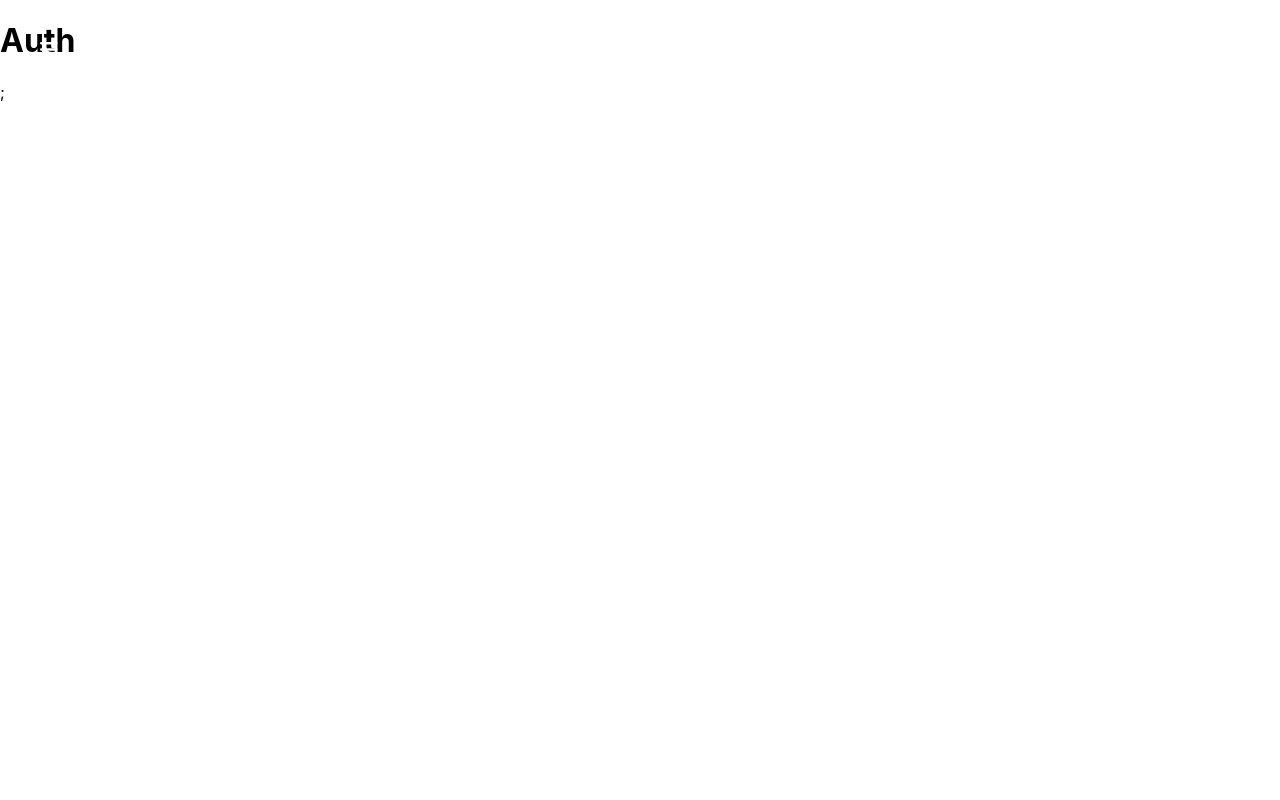
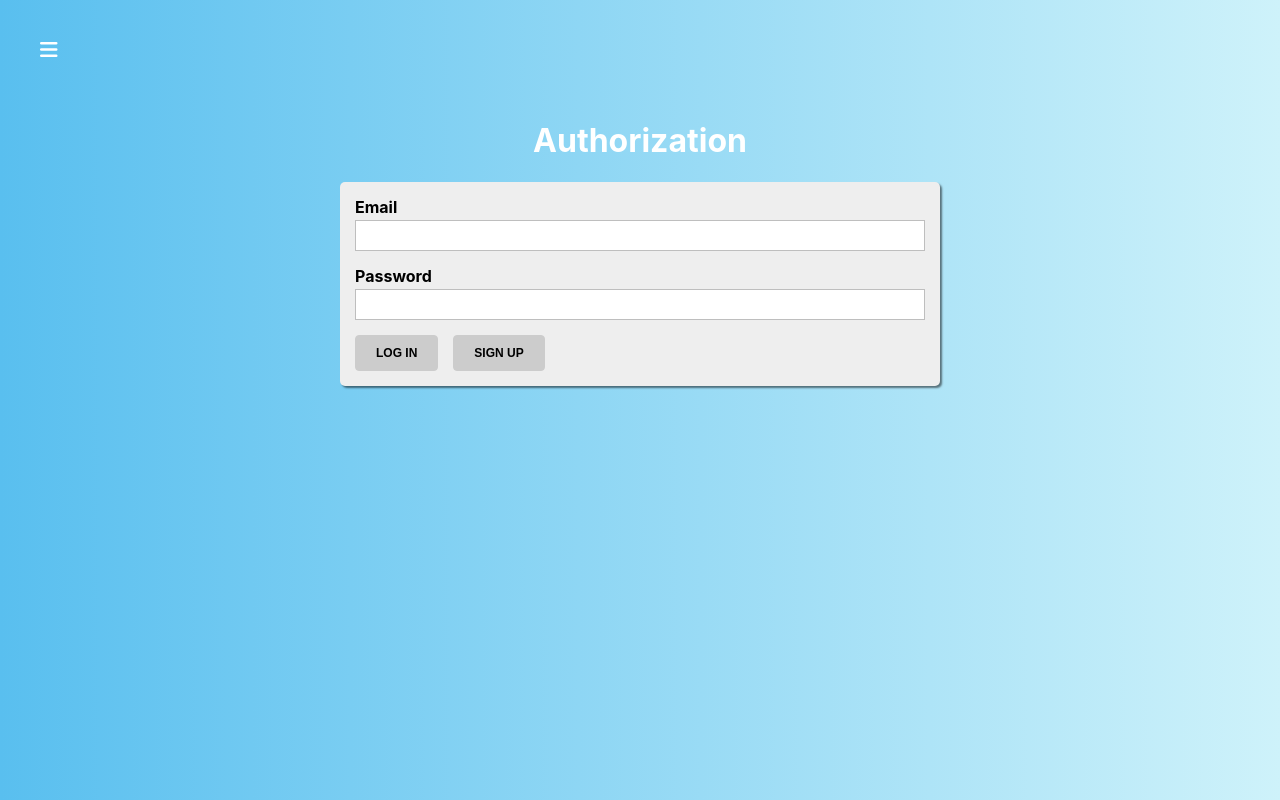
Before and after one commit to roman-mirzoian/react-quiz, a React app: page /auth in a window 1280 px wide. Built offline with nearby package versions, Linux system fonts and the light colour scheme.

Commit message:
feat: complete auth component and validation

```diff
--- /dev/null
+++ b/src/components/UI/Input/Input.js
@@ -0,0 +1,34 @@
+import React from "react";
+import classes from "./Input.module.css";
+
+function checkInput({ valid, touched, shouldValidate }) {
+  return !valid && shouldValidate && touched;
+}
+
+const Input = (props) => {
+  const inputType = props.type || "text";
+  const inputErrorMessage = props.errorMessage || "Write correct value";
+  const cls = [classes.Input];
+  const inputId = `${inputType}-${Math.random()}`;
+
+  const isInvalid = checkInput(props);
+
+  if (isInvalid) {
+    cls.push(classes.invalid);
+  }
+
+  return (
+    <div className={cls.join(" ")}>
+      <label htmlFor={inputId}>{props.label}</label>
+      <input
+        type={inputType}
+        id={inputId}
+        value={props.value}
+        onChange={props.onChange}
+      />
+      {isInvalid && <span>{inputErrorMessage}</span>}
+    </div>
+  );
+};
+
+export default Input;
--- /dev/null
+++ b/src/components/UI/Input/Input.module.css
@@ -0,0 +1,31 @@
+.Input {
+  margin-bottom: 15px;
+}
+
+.Input label {
+  margin-bottom: 3px;
+  padding: 0;
+  display: block;
+  font-weight: bold;
+}
+
+.Input input {
+  padding: 7px;
+  margin: 0 0 5px;
+  width: 100%;
+  display: block;
+  box-sizing: border-box;
+  border: 1px solid #bebebe;
+  outline: none;
+  transition: all 0.3s ease-in-out;
+}
+
+.Input span {
+  color: #f01f30;
+  font-size: 12px;
+  font-weight: bold;
+}
+
+.Input.invalid {
+  color: #f01f30;
+}
--- a/src/containers/Auth/Auth.js
+++ b/src/containers/Auth/Auth.js
@@ -1,12 +1,132 @@
-import React from "react";
+import React, { useEffect, useState } from "react";
+import Button from "../../components/UI/Button/Button";
+import Input from "../../components/UI/Input/Input";
 import classes from "./Auth.module.css";
 
 const Auth = () => {
+  const [isFormValid, setIsFormValid] = useState(false);
+  const [formControls, setFormControls] = useState({
+    email: {
+      value: "",
+      type: "email",
+      label: "Email",
+      errorMessage: "Wrong email",
+      valid: false,
+      touched: false,
+      validation: {
+        required: true,
+        email: true,
+      },
+    },
+    password: {
+      value: "",
+      type: "password",
+      label: "Password",
+      errorMessage: "Wrong password",
+      valid: false,
+      touched: false,
+      validation: {
+        required: true,
+        minLength: 6,
+      },
+    },
+  });
+
+  useEffect(() => {
+    let isValid = true;
+    Object.values(formControls).forEach((control) => {
+      isValid = control.valid;
+    });
+    setIsFormValid(isValid);
+  }, [formControls]);
+
+  const loginHandler = () => {};
+  const registerHandler = () => {};
+  const submitHandler = (e) => {
+    e.preventDefault();
+  };
+
+  const onChaneInputHandler = (e, controlName) => {
+    const currentInput = { ...formControls[controlName] };
+    currentInput.value = e.target.value;
+    currentInput.touched = true;
+    currentInput.valid = validateInput(
+      currentInput.value,
+      currentInput.validation
+    );
+
+    setFormControls((prevControls) => {
+      return { ...prevControls, [controlName]: currentInput };
+    });
+  };
+
+  const renderInputs = () => {
+    return Object.keys(formControls).map((controlName, i) => {
+      const { type, value, valid, touched, label, validation, errorMessage } =
+        formControls[controlName];
+      return (
+        <Input
+          key={controlName + i}
+          type={type}
+          value={value}
+          valid={valid}
+          touched={touched}
+          label={label}
+          shouldValidate={!!validation}
+          errorMessage={errorMessage}
+          onChange={(e) => onChaneInputHandler(e, controlName)}
+        />
+      );
+    });
+  };
+
   return (
     <div className={classes.Auth}>
-      <h1>Auth</h1>;
+      <div>
+        <h1>Authorization</h1>
+
+        <form onSubmit={submitHandler} className={classes.AuthForm}>
+          {renderInputs()}
+          <Button type="success" onClick={loginHandler} disabled={!isFormValid}>
+            Log in
+          </Button>
+          <Button
+            type="primary"
+            onClikc={registerHandler}
+            disabled={!isFormValid}
+          >
+            Sign up
+          </Button>
+        </form>
+      </div>
     </div>
   );
 };
 
+function validateEmail(email) {
+  return String(email)
+    .toLowerCase()
+    .match(
+      /^(([^<>()[\]\\.,;:\s@"]+(\.[^<>()[\]\\.,;:\s@"]+)*)|(".+"))@((\[[0-9]{1,3}\.[0-9]{1,3}\.[0-9]{1,3}\.[0-9]{1,3}\])|(([a-zA-Z\-0-9]+\.)+[a-zA-Z]{2,}))$/
+    );
+}
+
+function validateInput(value, validation) {
+  if (!validation) {
+    return true;
+  }
+
+  let isValid = true;
+  if (validation.required) {
+    isValid = value.trim() !== "" && isValid;
+  }
+  if (validation.email) {
+    isValid = validateEmail(value);
+  }
+  if (validation.minLength) {
+    isValid = value.length >= validation.minLength && isValid;
+  }
+  return isValid;
+}
+
 export default Auth;
--- a/src/containers/Auth/Auth.module.css
+++ b/src/containers/Auth/Auth.module.css
@@ -1 +1,26 @@
-.Auth {}
+.Auth {
+  display: flex;
+  justify-content: center;
+  padding-top: 100px;
+  flex-grow: 1;
+  width: 100%;
+  background: linear-gradient(270deg, #cef2fa 0%, #59bfef 100%);
+}
+
+.Auth > div {
+  width: 100%;
+  max-width: 600px;
+  padding: 0 20px;
+}
+
+.Auth h1 {
+  color: #fff;
+  text-align: center;
+}
+
+.AuthForm {
+  padding: 15px;
+  border-radius: 5px;
+  background: #eee;
+  box-shadow: 2px 2px 2px rgba(0, 0, 0, 0.5);
+}
```
